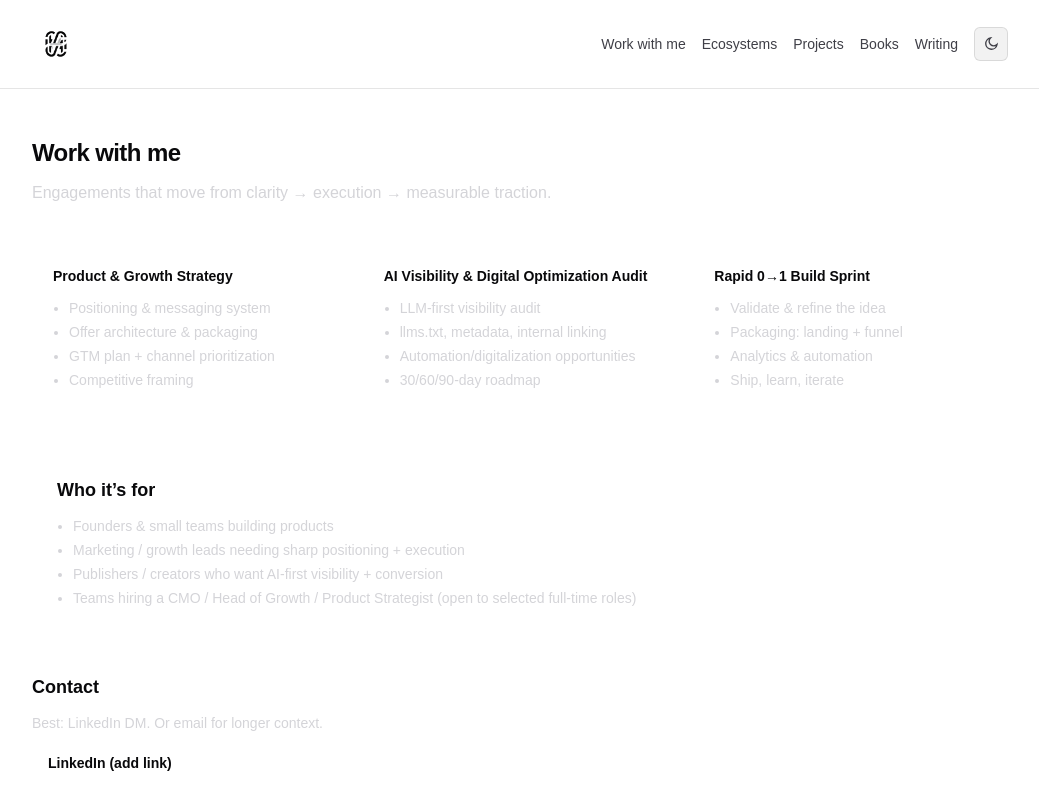
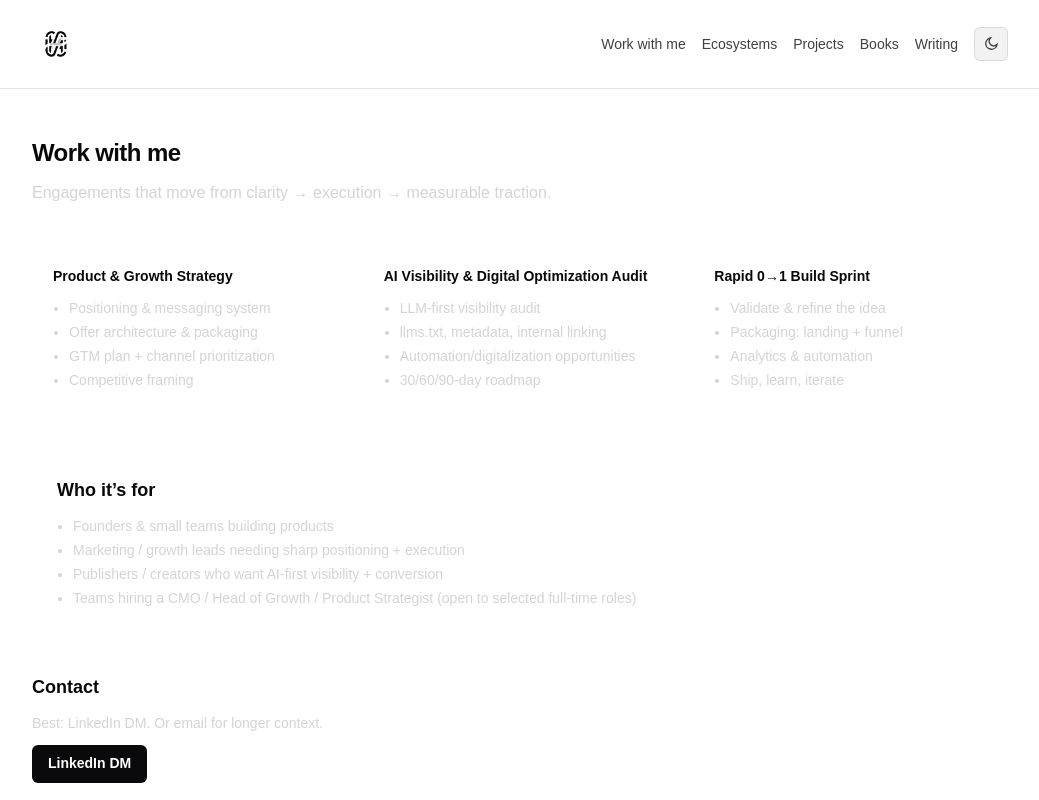
Before and after one commit to markoblogo/ABVXsite, a Next.js app: page /work-with-me in a window 1280 px wide. Shown: the top 800 px of the page, without its empty margins (120-1159 px from the left). Built offline with nearby package versions, Linux system fonts and the light colour scheme.

Commit message:
Add LinkedIn DM link on work-with-me

```diff
--- a/src/app/work-with-me/page.tsx
+++ b/src/app/work-with-me/page.tsx
@@ -66,10 +66,12 @@ export default function WorkWithMe() {
         </p>
         <div className="flex flex-wrap gap-3">
           <a
-            className="rounded-md bg-white px-4 py-2 text-sm font-semibold text-zinc-950 hover:bg-zinc-200"
-            href="#"
+            className="rounded-md bg-zinc-950 px-4 py-2 text-sm font-semibold text-white hover:bg-black dark:bg-white dark:text-zinc-950 dark:hover:bg-zinc-200"
+            href="https://www.linkedin.com/in/abvcreative/"
+            target="_blank"
+            rel="noreferrer"
           >
-            LinkedIn (add link)
+            LinkedIn DM
           </a>
           <a
             className="rounded-md border border-white/15 px-4 py-2 text-sm font-semibold text-white hover:border-white/30"
```
